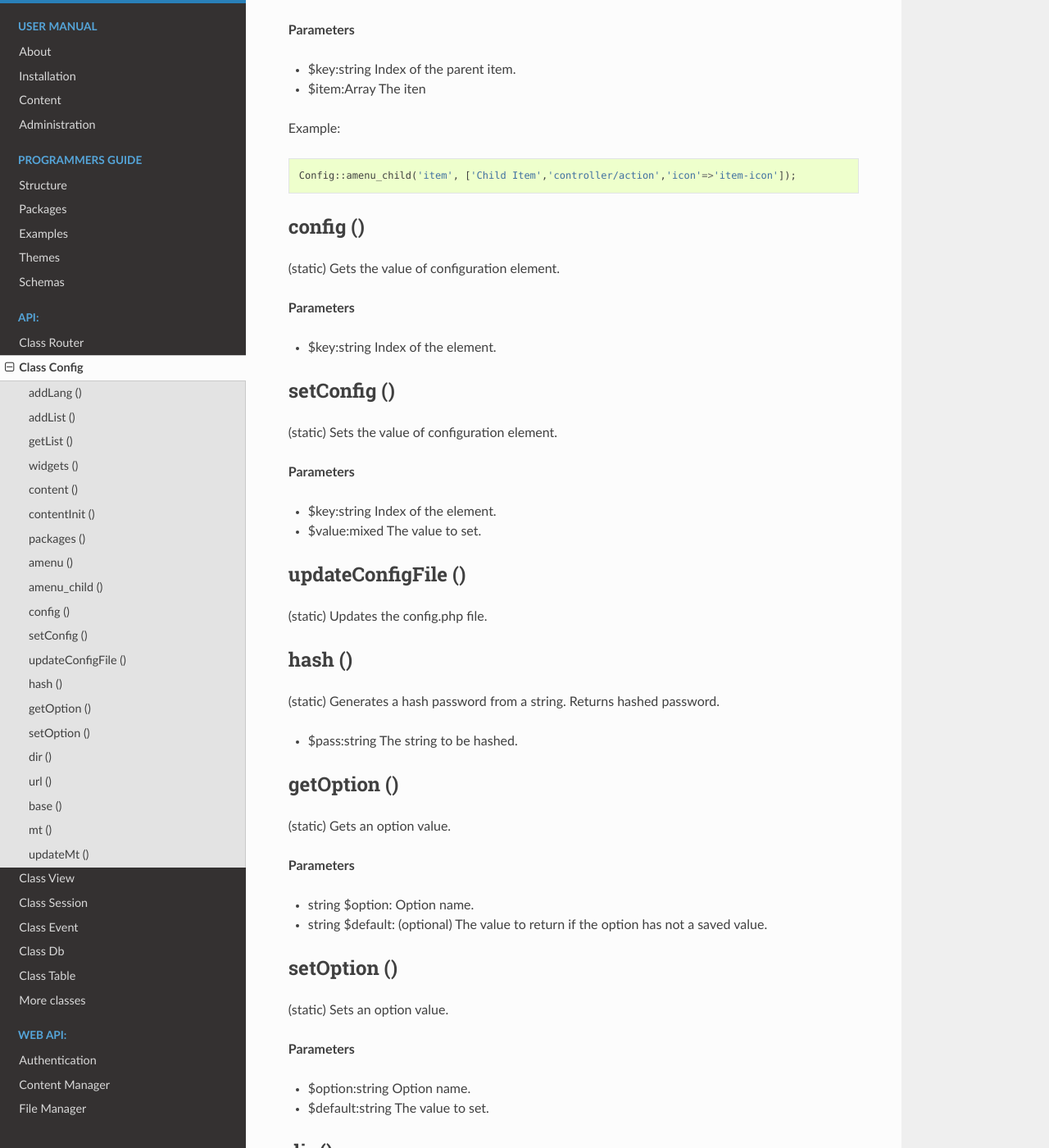
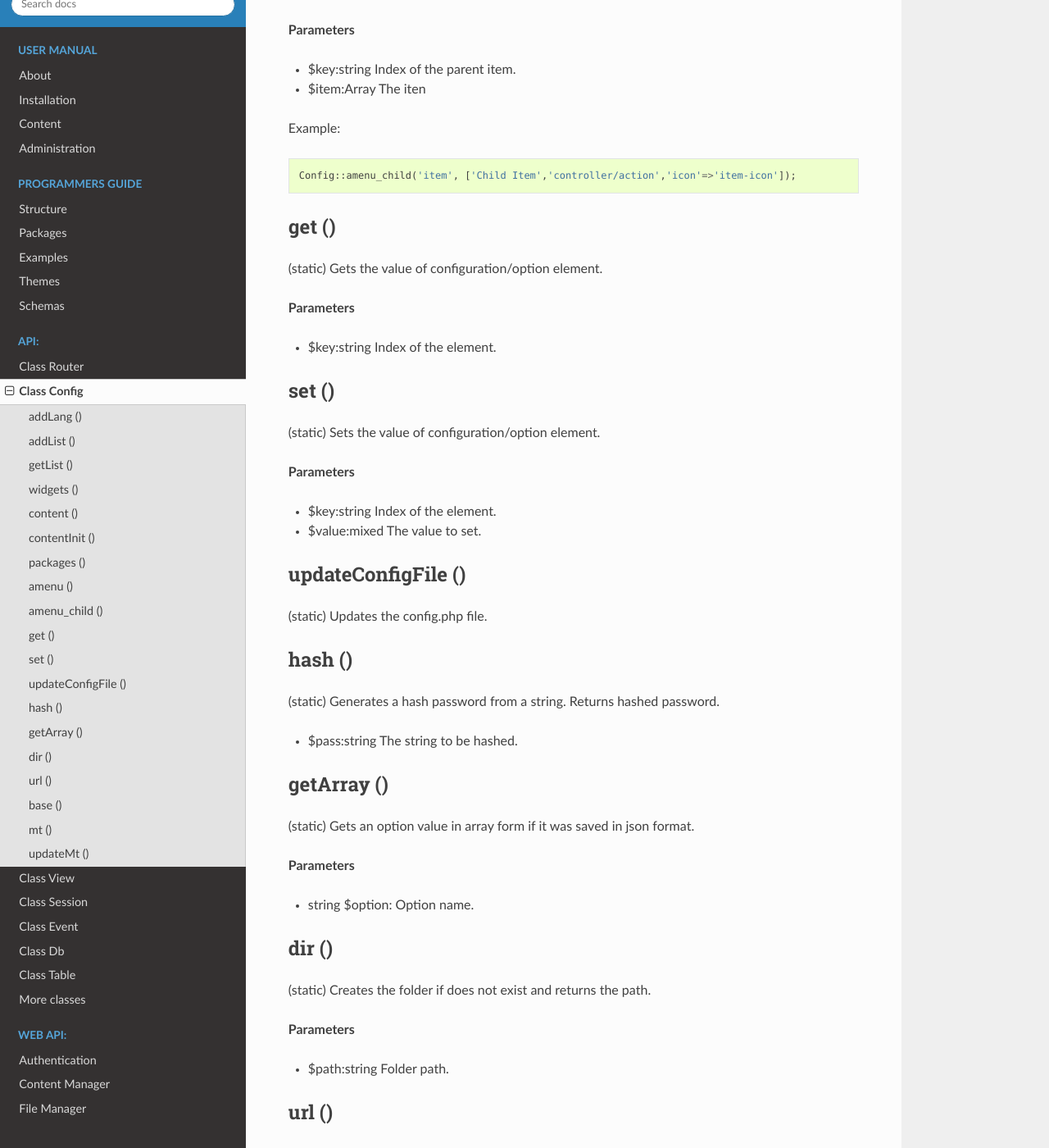
Before and after one commit to GilaCMS/docs, a Sphinx documentation site: the page built from source/api-config.md, in a window 1280 px wide and 1400 px high, scrolled down 2473 px. Shown: the whole window at 82% size. Built offline with Sphinx 7.4.7 and the Read the Docs theme 2.0.0, drawn with Linux system fonts in a browser that asks for light colours; pages that are not in the unit, such as notebooks, are missing from menus; some of the changed text lies outside the part shown.

````diff
--- a/source/api-config.md
+++ b/source/api-config.md
@@ -100,15 +100,15 @@ Config::amenu_child('item', ['Child Item','controller/action','icon'=>'item-icon
 ```
 
 
-### config ()
-(static) Gets the value of configuration element.
+### get ()
+(static) Gets the value of configuration/option element.
 
 **Parameters**
 - $key:string Index of the element.
 
 
-### setConfig ()
-(static) Sets the value of configuration element.
+### set ()
+(static) Sets the value of configuration/option element.
 
 **Parameters**
 - $key:string Index of the element.
@@ -125,20 +125,11 @@ Config::amenu_child('item', ['Child Item','controller/action','icon'=>'item-icon
 - $pass:string The string to be hashed.
 
 
-### getOption ()
-(static) Gets an option value.
+### getArray ()
+(static) Gets an option value in array form if it was saved in json format.
 
 **Parameters**
 - string $option: Option name.
-- string $default: (optional) The value to return if the option has not a saved value.
-
-
-### setOption ()
-(static) Sets an option value.
-
-**Parameters**
-- $option:string Option name.
-- $default:string The value to set.
 
 
 ### dir ()
--- a/source/conf.py
+++ b/source/conf.py
@@ -53,7 +53,7 @@ master_doc = 'toctree'
 
 # General information about the project.
 project = u'Gila CMS'
-copyright = u'2017-2020, Vasileios Zoumpourlis'
+copyright = u'2017-2021, Vasileios Zoumpourlis'
 author = u'Vasileios Zoumpourlis'
 
 # The version info for the project you're documenting, acts as replacement for
@@ -61,9 +61,9 @@ author = u'Vasileios Zoumpourlis'
 # built documents.
 #
 # The short X.Y version.
-version = u'1.15'
+version = u'2.0'
 # The full version, including alpha/beta/rc tags.
-release = u'1.15.0'
+release = u'2.0.3'
 
 # The language for content autogenerated by Sphinx. Refer to documentation
 # for a list of supported languages.
````
Also changed, not shown: source/api-session.md (+3 -0 lines), source/install.md (+3 -3 lines).
